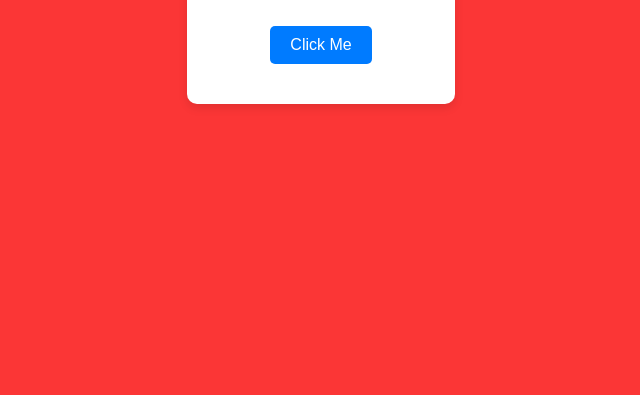
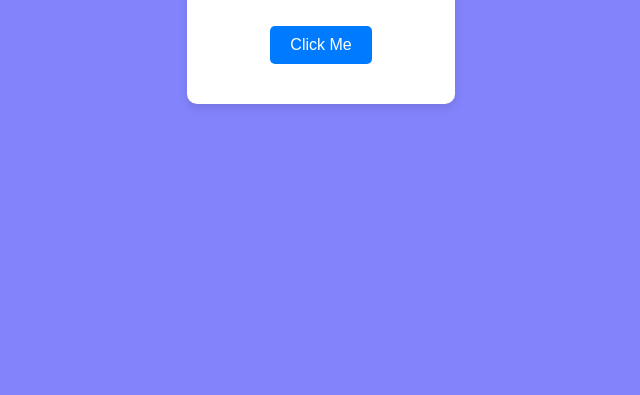
Before and after one commit to Aman-Mu-sigma/Aman_CICD, a website: page index.html in a window 1280 px wide. Shown: the part 405-800 px from the top of the page, without its empty margins (319-959 px from the left). Drawn offline with Linux system fonts and the light colour scheme.

Commit message:
Changed Background Color

```diff
--- a/style.css
+++ b/style.css
@@ -1,7 +1,7 @@
 body {
     margin: 0;
     font-family: Arial, sans-serif;
-    background-color: #fb3636;
+    background-color: #8383fc;
     display: flex;
     justify-content: center;
     align-items: center;
```
